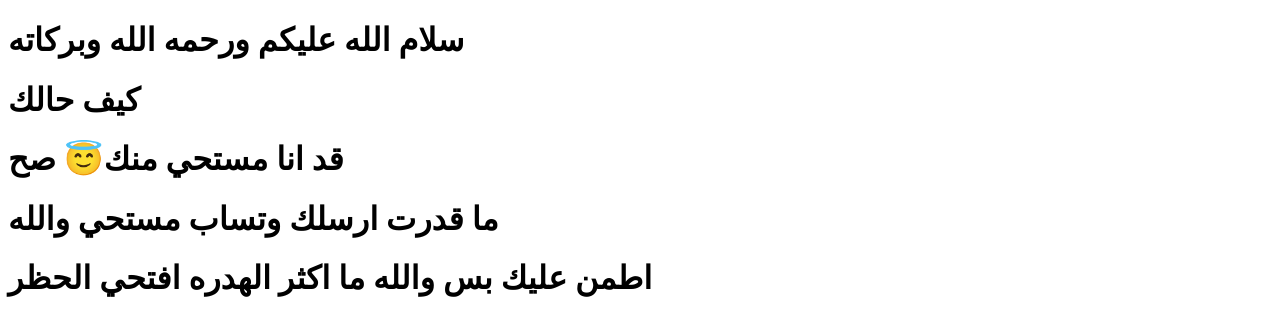
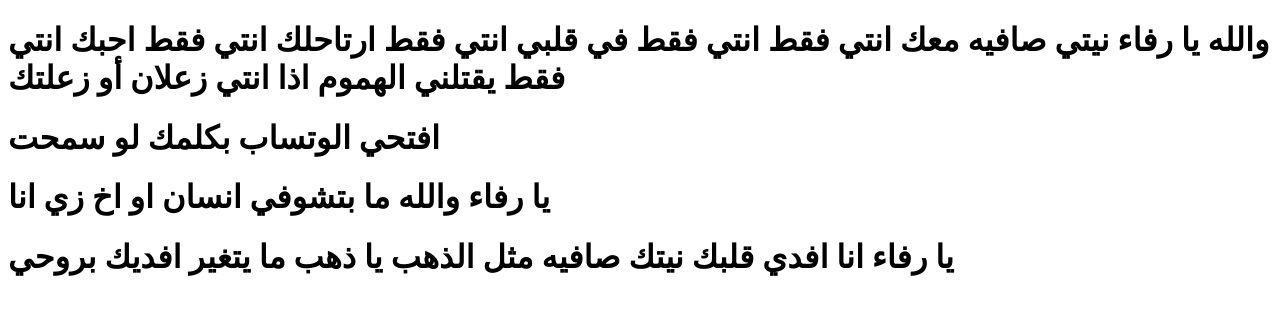
Before and after one commit to albshyryhsam/Rafa-, a plain HTML site: page index.html in a window 1280 px wide. Drawn offline with Linux system fonts and the light colour scheme.

Commit message:
Add files via upload

```diff
--- a/index.html
+++ b/index.html
@@ -5,10 +5,9 @@
     <title>Page title</title>
 </head>
 <body>
-    <h1>سلام الله عليكم ورحمه الله وبركاته</h1>
-    <h1>كيف حالك</h1>
-    <h1>قد انا مستحي منك😇 صح </h1>
-    <h1>ما قدرت ارسلك وتساب مستحي والله</h1>
-    <h1>اطمن عليك بس والله ما اكثر الهدره افتحي الحظر</h1>
+    <h1>والله يا رفاء نيتي صافيه معك انتي فقط انتي فقط في قلبي انتي فقط ارتاحلك انتي فقط احبك انتي فقط يقتلني الهموم اذا انتي زعلان أو زعلتك </h1>
+    <h1>افتحي الوتساب بكلمك لو سمحت </h1>
+    <h1>يا رفاء والله ما بتشوفي انسان او اخ زي انا </h1>
+    <h1>يا رفاء انا افدي قلبك نيتك صافيه مثل الذهب يا ذهب ما يتغير افديك بروحي</h1>
 </body>
 </html>
```
